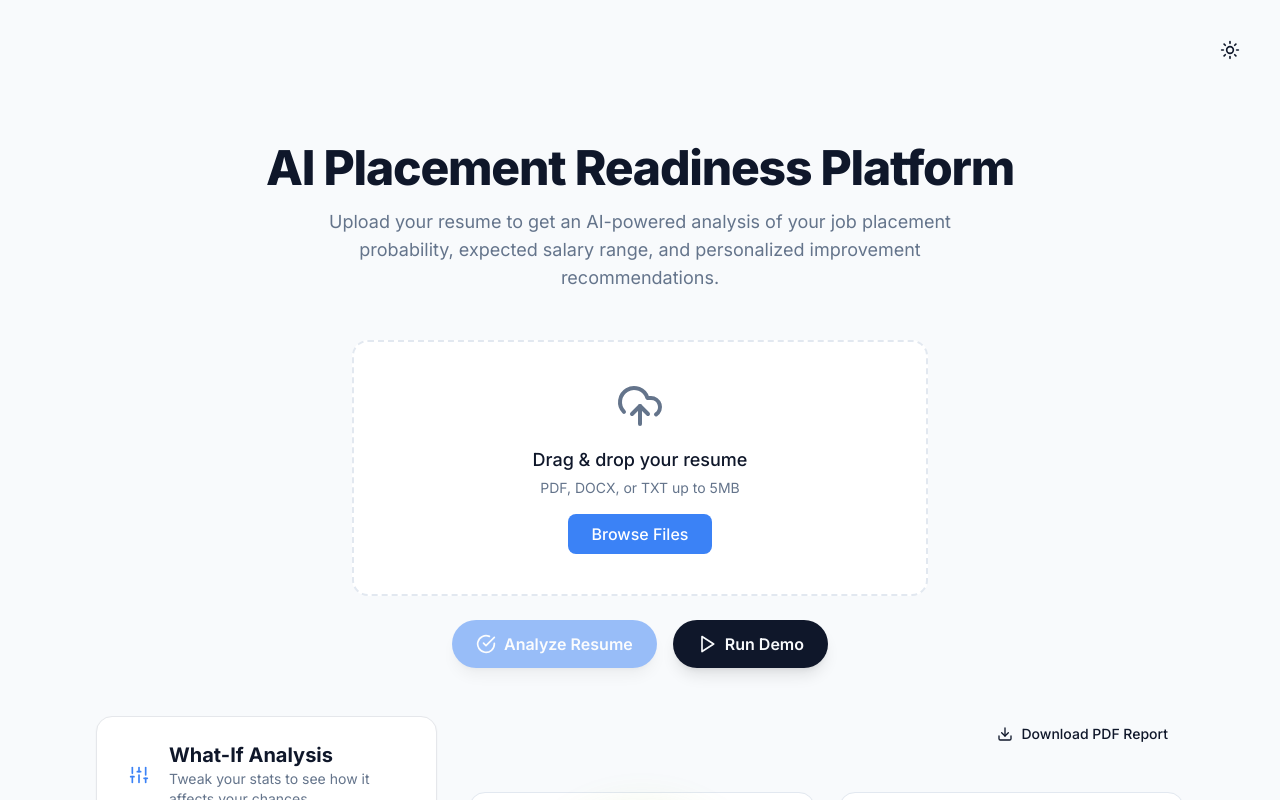
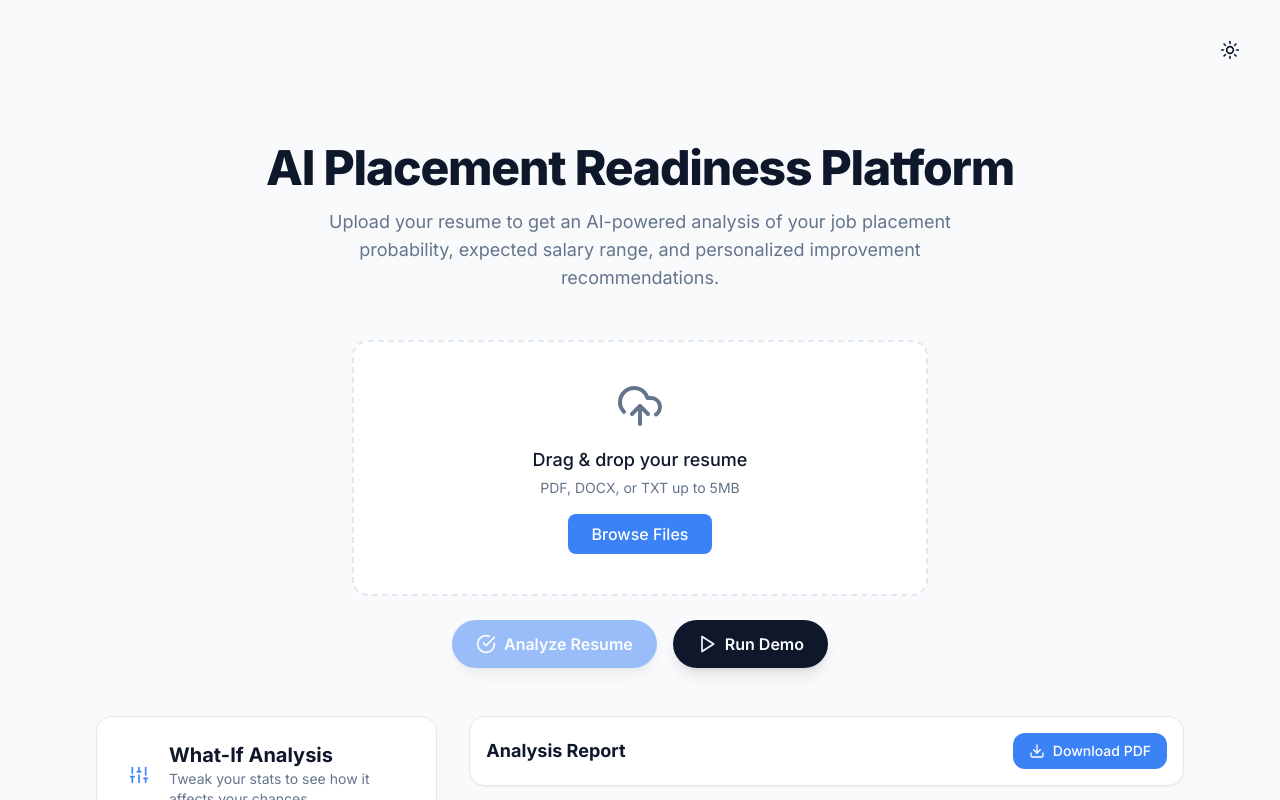
Before and after one commit to Naveen-Boddepalli/Resume-Analyser, a Next.js app in the folder frontend/: page / in a window 1280 px wide. Both pictures are taken after a click on the button "Run Demo". Shown: the top 800 px of the page. Built offline with nearby package versions, Linux system fonts and the light colour scheme; no server answers.

Commit message:
UI/UX Dashboard Redesign

```diff
--- a/frontend/src/app/page.tsx
+++ b/frontend/src/app/page.tsx
@@ -309,7 +309,8 @@ export default function Home() {
         {results && currentFeatures && (
           <div className="grid grid-cols-1 lg:grid-cols-3 gap-8 animate-in fade-in slide-in-from-bottom-4 duration-700">
             {/* Left Column: Sliders */}
-            <div className="lg:col-span-1 space-y-6">
+            <div className="lg:col-span-1">
+              <div className="sticky top-6 space-y-6">
               <WhatIfSliders
                 initialFeatures={currentFeatures}
                 onRecalculate={handleRecalculate}
@@ -342,16 +343,18 @@ export default function Home() {
                 </div>
               </div>
             </div>
+          </div>
 
             {/* Right Column: Report */}
-            <div className="lg:col-span-2 space-y-10" ref={reportRef}>
-              <div id="pdf-action-buttons" className="flex justify-end">
+            <div className="lg:col-span-2 flex flex-col gap-8" ref={reportRef}>
+              <div id="pdf-action-buttons" className="flex justify-between items-center bg-card p-4 rounded-2xl border shadow-sm">
+                <h3 className="font-bold text-lg">Analysis Report</h3>
                 <button
                   onClick={handleExportPDF}
-                  className="flex items-center gap-2 px-4 py-2 bg-secondary text-secondary-foreground rounded-lg font-medium hover:bg-secondary/80 transition-colors text-sm"
+                  className="flex items-center gap-2 px-4 py-2 bg-primary text-primary-foreground rounded-lg font-medium hover:bg-primary/90 transition-colors text-sm"
                 >
                   <Download className="w-4 h-4" />
-                  Download PDF Report
+                  Download PDF
                 </button>
               </div>
 
@@ -368,12 +371,18 @@ export default function Home() {
                 finalValue={results.probability / 100}
               />
 
-              <SensitivityPanel
-                currentFeatures={currentFeatures}
-                baseProbability={results.probability}
-              />
-
-              <RecommendationsPanel recommendations={results.recommendations} />
+              {/* Bento Box: Side-by-side panels */}
+              <div className="grid grid-cols-1 md:grid-cols-2 gap-8">
+                <div className="h-full">
+                  <SensitivityPanel
+                    currentFeatures={currentFeatures}
+                    baseProbability={results.probability}
+                  />
+                </div>
+                <div className="h-full">
+                  <RecommendationsPanel recommendations={results.recommendations} />
+                </div>
+              </div>
             </div>
           </div>
         )}
--- a/frontend/src/components/RecommendationsPanel.tsx
+++ b/frontend/src/components/RecommendationsPanel.tsx
@@ -8,11 +8,12 @@ export function RecommendationsPanel({
   recommendations,
 }: RecommendationsPanelProps) {
   return (
-    <div className="bg-card border border-border rounded-xl p-6 w-full max-w-4xl mx-auto shadow-sm hover:shadow-md transition-shadow">
+    <div className="bg-card border border-border rounded-2xl p-6 w-full h-full flex flex-col shadow-sm hover:shadow-md transition-shadow">
       <h3 className="text-xl font-bold mb-6 text-foreground">
         AI Recommendations
       </h3>
-      <ul className="space-y-4">
+      <div className="flex-1 overflow-y-auto pr-2" style={{ maxHeight: '600px' }}>
+        <ul className="space-y-4">
         {recommendations.map((rec, index) => (
           <li
             key={index}
@@ -24,7 +25,8 @@ export function RecommendationsPanel({
             <p className="text-foreground leading-relaxed pt-1">{rec}</p>
           </li>
         ))}
-      </ul>
+        </ul>
+      </div>
     </div>
   );
 }
--- a/frontend/src/components/SensitivityPanel.tsx
+++ b/frontend/src/components/SensitivityPanel.tsx
@@ -79,7 +79,7 @@ export function SensitivityPanel({ currentFeatures, baseProbability }: Sensitivi
   const maxChange = Math.max(...data.map((d) => Math.abs(d.probability_change)), 1);
 
   return (
-    <div className="bg-card border rounded-2xl shadow-sm hover:shadow-lg transition-all duration-300 relative overflow-hidden group">
+    <div className="bg-card border rounded-2xl shadow-sm hover:shadow-lg transition-all duration-300 relative overflow-hidden group h-full flex flex-col">
       {/* Green accent top border */}
       <div className="absolute top-0 left-0 w-full h-1 bg-gradient-to-r from-green-400 to-emerald-500 group-hover:h-1.5 transition-all" />
 
@@ -99,7 +99,7 @@ export function SensitivityPanel({ currentFeatures, baseProbability }: Sensitivi
       </div>
 
       {/* Content */}
-      <div className="px-6 pb-6">
+      <div className="px-6 pb-6 flex-1 overflow-y-auto" style={{ maxHeight: '600px' }}>
         {loading ? (
           /* Skeleton loading state */
           <div className="space-y-3 pt-4">
```
